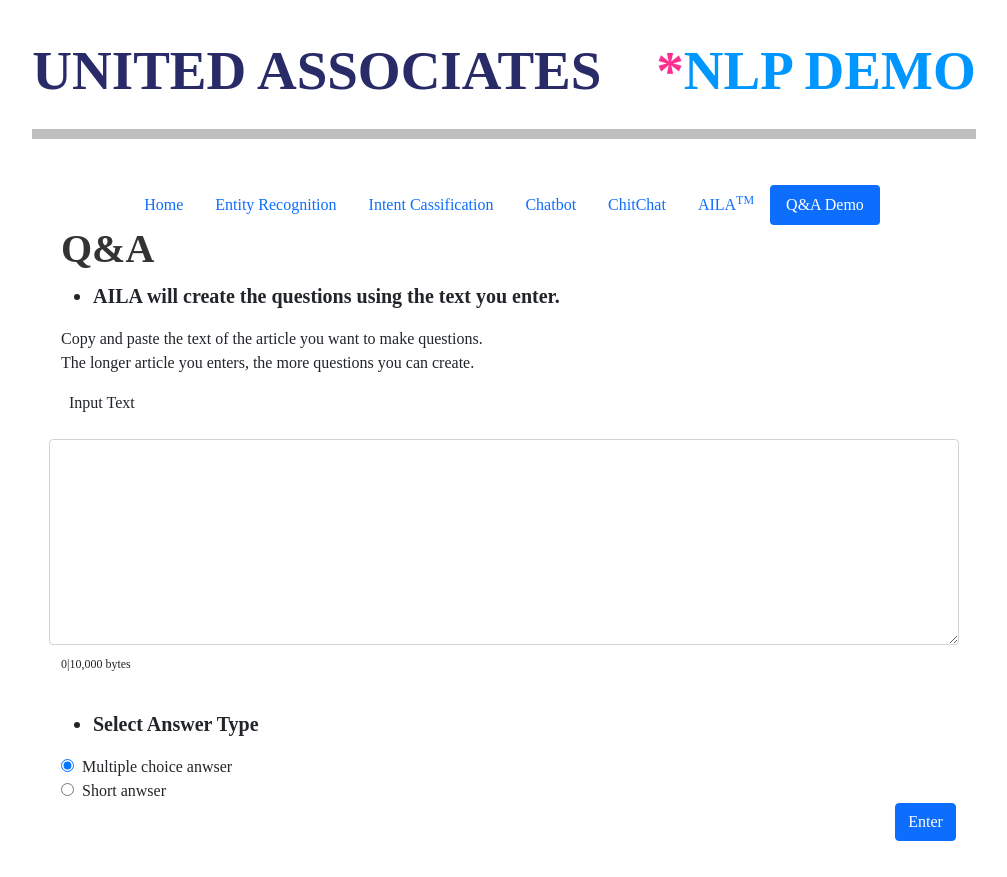
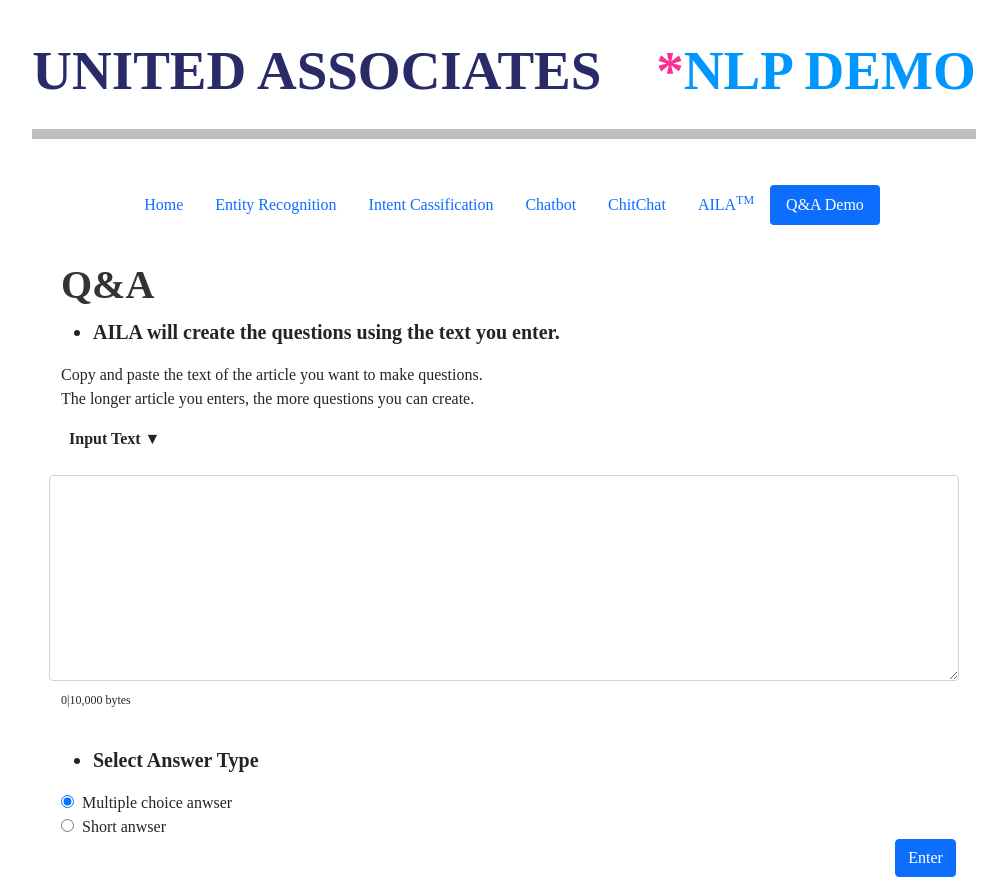
Before and after one commit to nare-ua/demoqna_test, a React (Create React App) app: page /demoQna in a window 1280 px wide. Both pictures are taken after a click on the button "Q&A Demo". Shown: the whole page, without its empty margins (136-1143 px from the left). Before the commit the page ends 841 px from the top, so only its background shows below. Built offline with nearby package versions, Linux system fonts and the light colour scheme.

Commit message:
[update]UI조절.#00009

```diff
--- a/src/components/Nav/Navi.js
+++ b/src/components/Nav/Navi.js
@@ -17,6 +17,7 @@
     return(
         <Container className={style.navis}>
             <Nav variant="pills" defaultActiveKey="/"
+            style={{marginBottom:"36px"}}
                 onSelect={(selectedKey) =>{
                     if (selectedKey === "/") {
                         this.setState({
--- a/src/contents/qnaRow/qnaCreateQ.js
+++ b/src/contents/qnaRow/qnaCreateQ.js
@@ -211,7 +211,7 @@
                                 value="inputText" defaultChecked
                                 onClick={(e) => this.inputType_onClick(e)}
                             /> */}
-                            <span className="m-2">Input Text</span>
+                            <span className="m-2"><b>Input Text ▼</b></span>
                         </label>
                         {/* <label>
                             <input type="radio" name="text"
```
